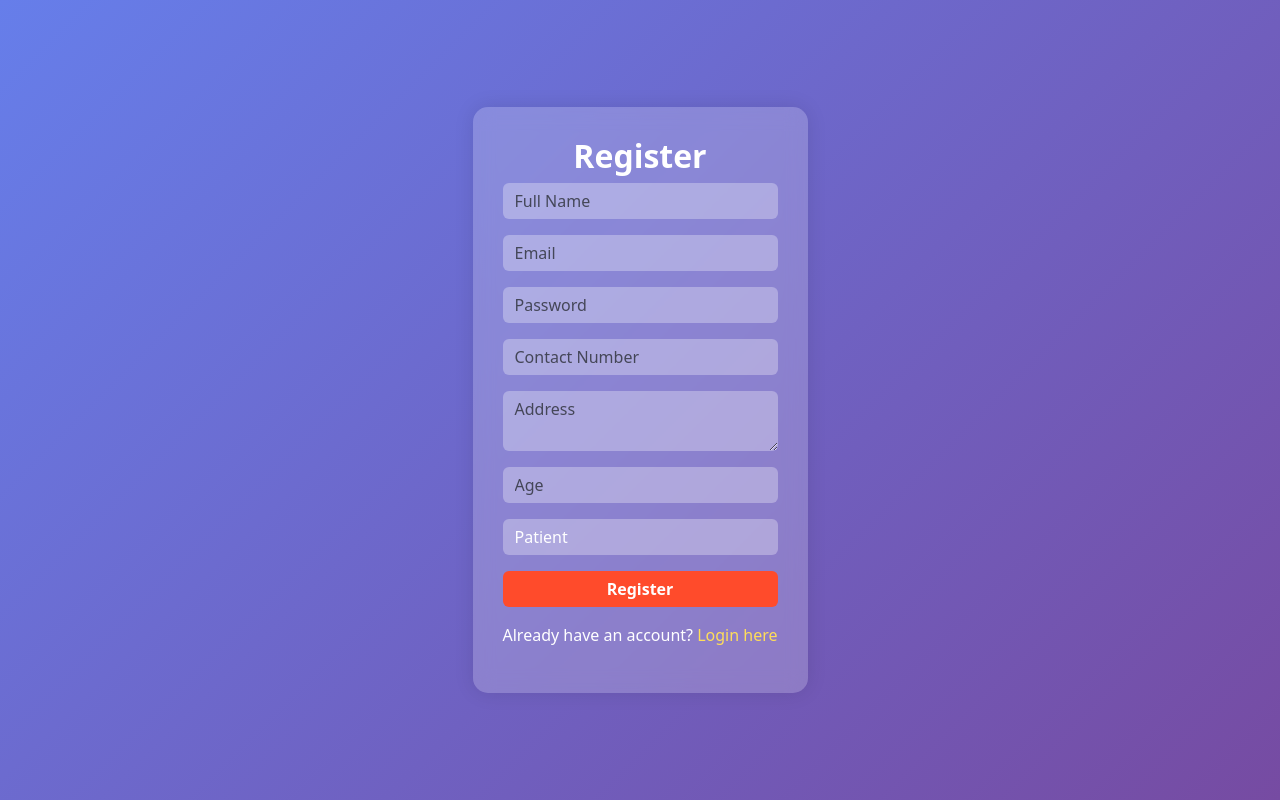
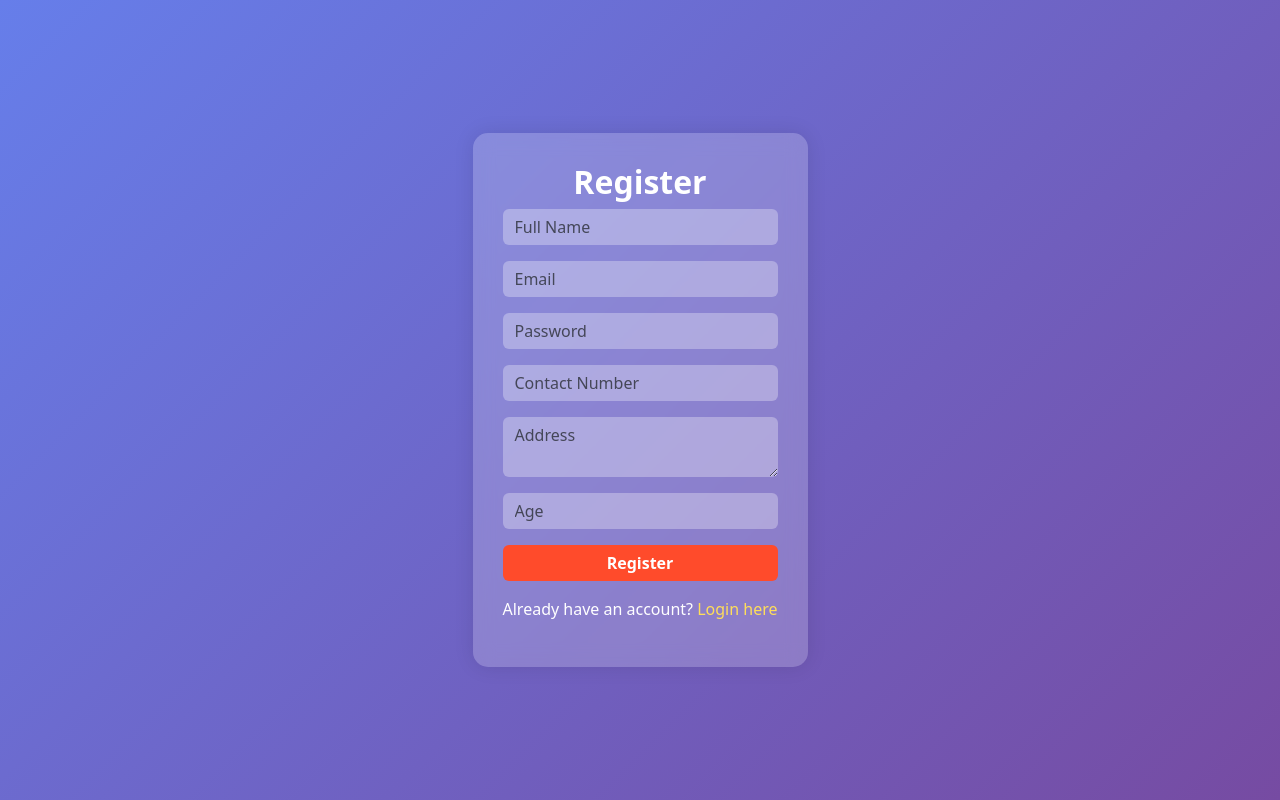
Before and after one commit to 3ITB-Group9/Clinic-Management-System, a PHP site: page /register.php in a window 1280 px wide. Run offline with PHP 8.4, Linux system fonts and the light colour scheme.

Commit message:
Last update code

```diff
--- a/register.php
+++ b/register.php
@@ -167,7 +167,7 @@ if ($_SERVER["REQUEST_METHOD"] == "POST") {
             </div>
 
             <div class="mb-3">
-                <select name="role" class="form-control" required>
+                <select name="role" class="form-control" required hidden>
                     <option value="patient">Patient</option>
                     <option value="doctor">Doctor</option>
                 </select>
```
